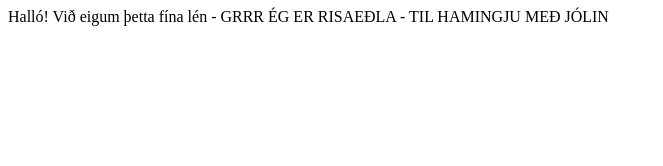
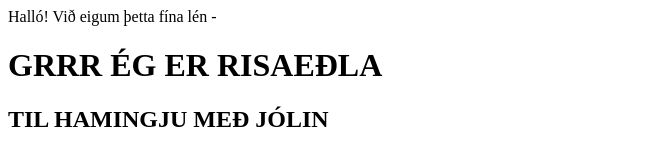
Before and after one commit to gsmari/godzilla.github.io, a plain HTML site: page index.html in a window 1280 px wide. Shown: the whole page, without its empty margins (0-663 px from the left). Drawn offline with Linux system fonts and the light colour scheme.

Commit message:
Update index.html

```diff
--- a/index.html
+++ b/index.html
@@ -1 +1,2 @@
-Halló! Við eigum þetta fína lén - GRRR ÉG ER RISAEÐLA - TIL HAMINGJU MEÐ JÓLIN
+Halló! Við eigum þetta fína lén - <h1>GRRR ÉG ER RISAEÐLA</h1>
+<h2>TIL HAMINGJU MEÐ JÓLIN</h2>
```
